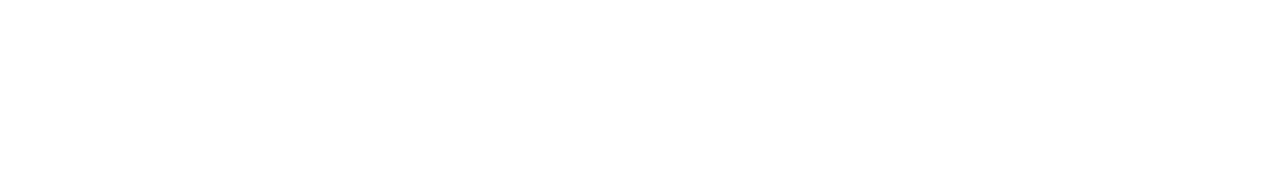
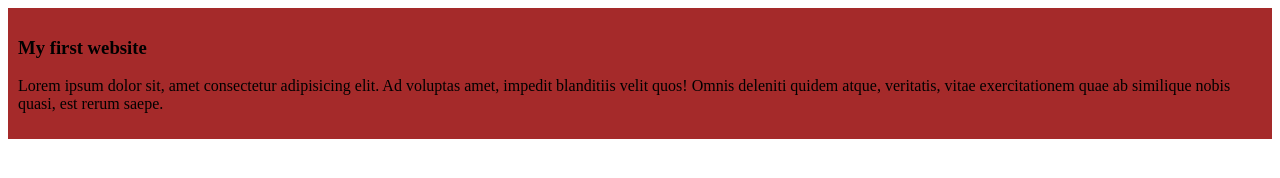
Before and after one commit to lazycoder578/my-first-github-repo, a plain HTML site: page index.html in a window 1280 px wide. Drawn offline with Linux system fonts and the light colour scheme.

Commit message:
added the first line code

```diff
--- /dev/null
+++ b/css/style.css
@@ -0,0 +1,4 @@
+div{
+    background-color: brown;
+    padding: 10px;
+}
--- a/index.html
+++ b/index.html
@@ -4,8 +4,12 @@
     <meta charset="UTF-8">
     <meta name="viewport" content="width=device-width, initial-scale=1.0">
     <title>My First Ever Github Repo</title>
+    <link rel="stylesheet" href="css/style.css">
 </head>
 <body>
-
+    <div>
+        <h3>My first website</h3>
+        <p>Lorem ipsum dolor sit, amet consectetur adipisicing elit. Ad voluptas amet, impedit blanditiis velit quos! Omnis deleniti quidem atque, veritatis, vitae exercitationem quae ab similique nobis quasi, est rerum saepe.</p>
+    </div>
 </body>
 </html>
```
